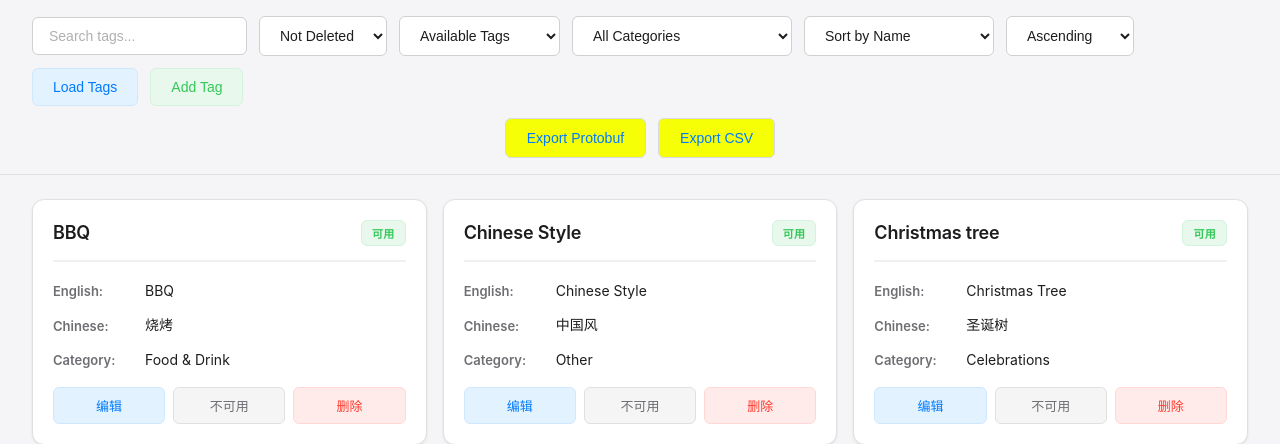
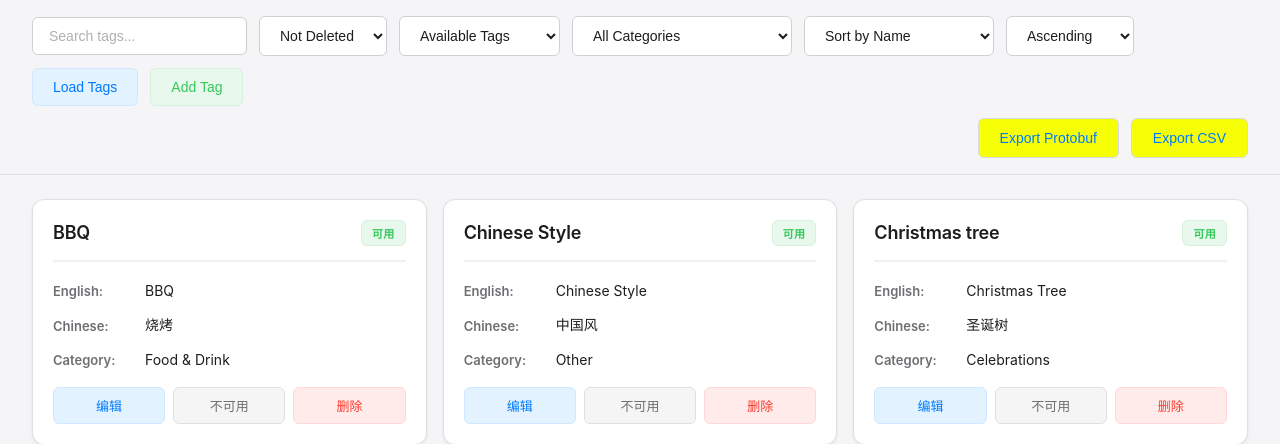
Before and after one commit to xylcm/curator-tag-vocab, a Flask app: page /tagging/vocab/ in a window 1280 px wide. Shown: the part 209-653 px from the top of the page. Run offline with Flask 3, Linux system fonts and the light colour scheme; data comes from the database, SQL or seed files in the repository; parts of the project's set-up code (start-up, migrations or seed data) failed here and were passed over.

Commit message:
fix: 修复导出按钮右对齐问题
.controls-row-secondary 添加 margin-left: auto 和 margin-right: 0
覆盖 .controls 的 margin: 0 auto，使第二行容器右对齐

Co-Authored-By: Claude Opus 4.5 <noreply@anthropic.com>

```diff
--- a/src/static/css/main.css
+++ b/src/static/css/main.css
@@ -90,6 +90,8 @@ body {
 
 .controls-row-secondary {
     justify-content: flex-end;
+    margin-left: auto;
+    margin-right: 0;
 }
 
 .btn {
```
